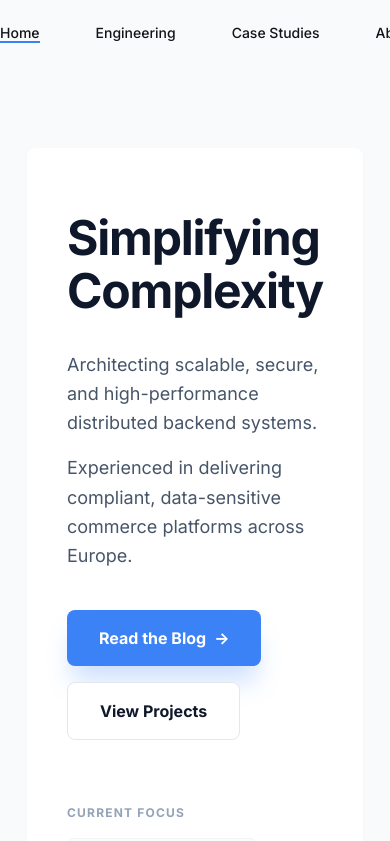
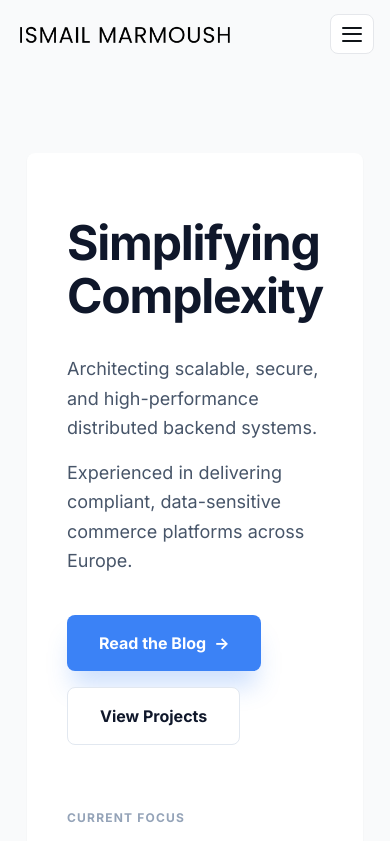
Before and after one commit to IsmailMarmoush/ismailmarmoush.github.io, a Vue app: page / in a window 390 px wide. Shown: the top 841 px of the page. Built offline with nearby package versions, Linux system fonts and the light colour scheme.

Commit message:
responsive header

```diff
--- a/src/components/Header.vue
+++ b/src/components/Header.vue
@@ -7,7 +7,19 @@
         </a>
       </div>
       <div class="nav-wrapper">
-        <nav class="nav">
+        <button
+            type="button"
+            class="menu-toggle"
+            :aria-expanded="menuOpen"
+            aria-controls="main-navigation"
+            aria-label="Toggle navigation"
+            @click="menuOpen = !menuOpen"
+        >
+          <span></span>
+          <span></span>
+          <span></span>
+        </button>
+        <nav id="main-navigation" class="nav" :class="{ 'is-open': menuOpen }" @click="menuOpen = false">
           <router-link
               to="/"
               class="nav-link"
@@ -63,6 +75,8 @@
   max-width: 1200px;
   align-items: center;
   justify-content: space-between;
+  padding-right: 1rem;
+  padding-left: 1rem;
   padding-top: 1.25rem;
   padding-bottom: 1.25rem;
 }
@@ -115,6 +129,80 @@
   height: 0.125rem;
   background-color: #3b82f6;
 }
+
+.menu-toggle {
+  display: none;
+  width: 2.75rem;
+  height: 2.5rem;
+  flex-direction: column;
+  align-items: center;
+  justify-content: center;
+  gap: 0.3rem;
+  border: 1px solid #e5e7eb;
+  border-radius: 0.5rem;
+  background: #ffffff;
+  color: #101418;
+}
+
+.menu-toggle span {
+  display: block;
+  width: 1.2rem;
+  height: 2px;
+  border-radius: 9999px;
+  background: currentColor;
+}
+
+@media (max-width: 767px) {
+  .header-container {
+    position: relative;
+    padding-top: 0.9rem;
+    padding-bottom: 0.9rem;
+  }
+
+  .nav-wrapper {
+    flex: 0 0 auto;
+  }
+
+  .menu-toggle {
+    display: flex;
+  }
+
+  .nav {
+    position: absolute;
+    top: calc(100% - 0.25rem);
+    right: 1rem;
+    left: 1rem;
+    z-index: 20;
+    display: none;
+    flex-direction: column;
+    align-items: stretch;
+    gap: 0;
+    padding: 0.5rem;
+    border: 1px solid #e5e7eb;
+    border-radius: 0.75rem;
+    background: #ffffff;
+    box-shadow: 0 12px 28px rgb(16 20 24 / 12%);
+  }
+
+  .nav.is-open {
+    display: flex;
+  }
+
+  .nav-link {
+    padding: 0.75rem 0.85rem;
+    font-size: 1rem;
+  }
+
+  .nav-link.active::after {
+    right: 0.85rem;
+    bottom: 0.35rem;
+    left: 0.85rem;
+    width: auto;
+  }
+}
 </style>
 <script setup lang="ts">
+import {ref} from 'vue'
+
+const menuOpen = ref(false)
 </script>
```
